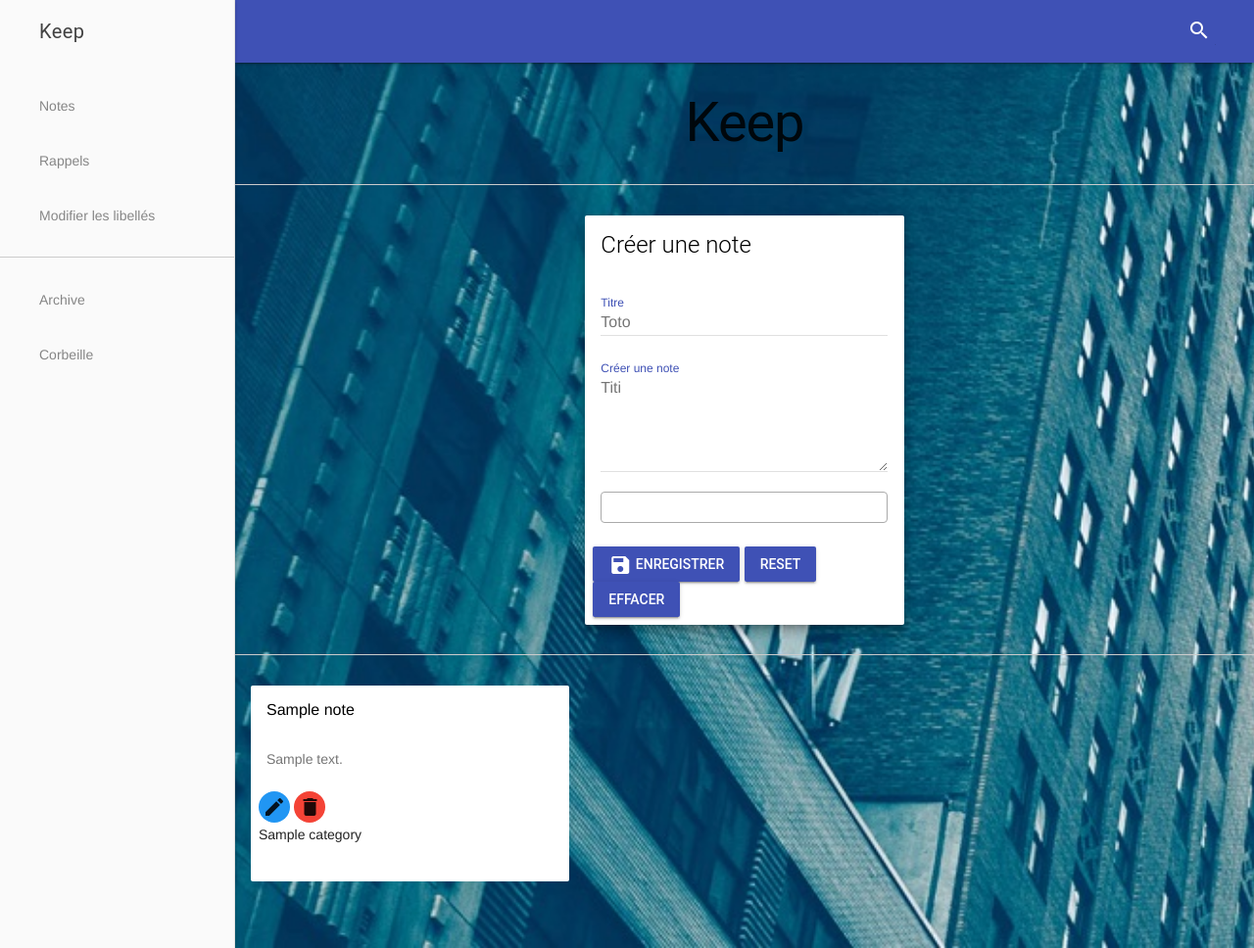
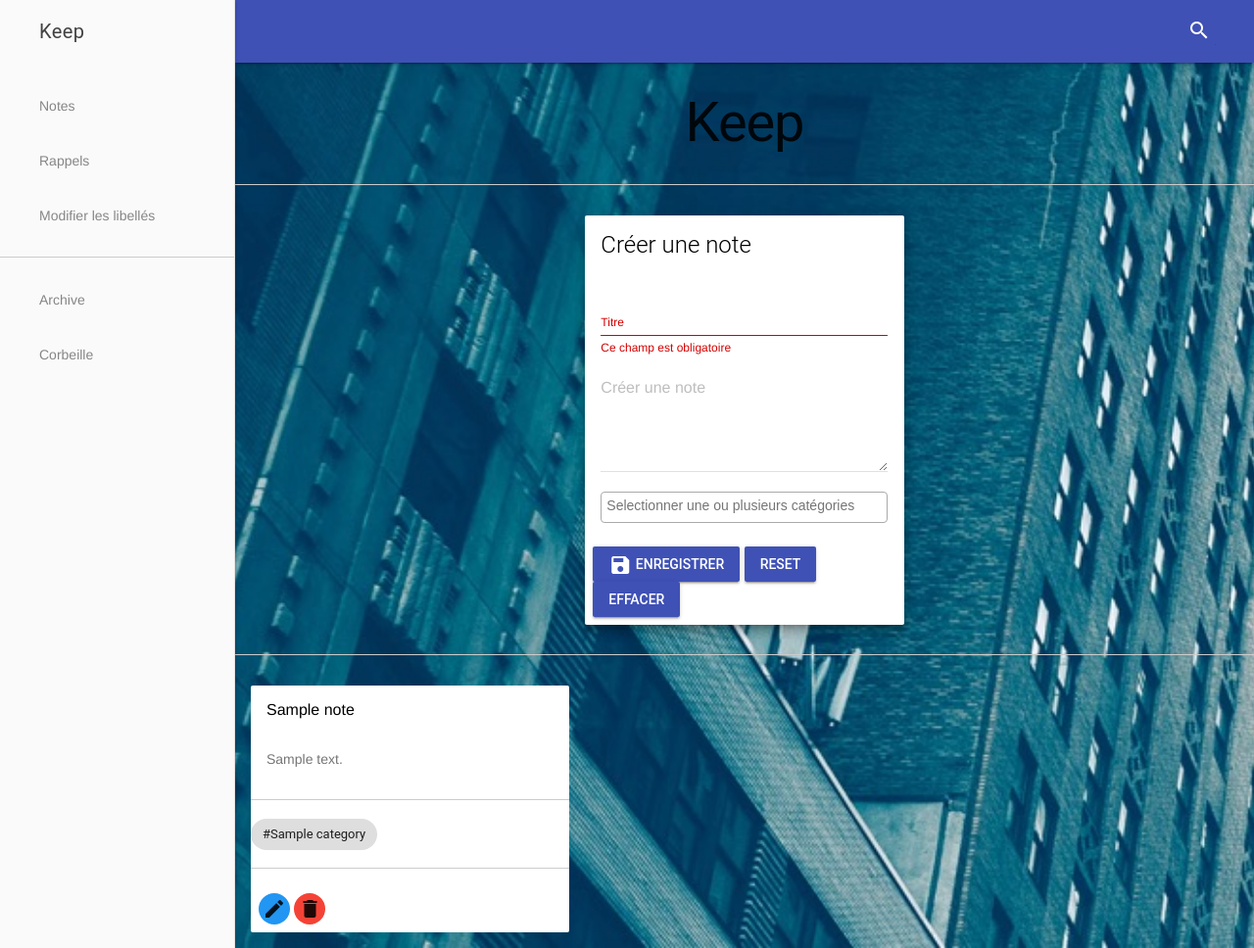
Before and after one commit to Panzusha/Keep, a PHP site: page / in a window 1280 px wide. Shown: the whole page at 98% size. Run offline with PHP 8.4, Linux system fonts and the light colour scheme; tables that the repository leaves empty hold one stand-in row (values such as "Sample post").

Commit message:
ajout commentaires

```diff
--- a/api/database.php
+++ b/api/database.php
@@ -83,6 +83,17 @@
             'valeurId' => $noteid,
         ]);
     }
+
+    // modification d'une note
+    public function modifNote(int $note_id, string $note_title, string $note_descri)
+    {
+        $query = $this->getPDO()->prepare('UPDATE notes SET title = :title , description = :description WHERE id = :valeurId');
+        return $query->execute([
+            'valeurId' => $note_id,
+            'title' => $note_title,
+            'description' => $note_descri
+        ]);
+    }
 }
 
 
--- a/index.php
+++ b/index.php
@@ -66,7 +66,7 @@
                 <hr />
                 <div class="mdl-grid">
                     <div class="mdl-cell mdl-cell--4-col mdl-cell--4-col-tablet mdl-cell--4-col-phone mdl-cell--2-offset-tablet mdl-cell--4-offset-desktop">
-                        <!-- lie le formulaire au fichier api.php -->
+                        <!-- lie le formulaire au fichier api.php et ajoute une valeur a "faire" qui est l'élément clé de l api -->
                         <form action="api.php?faire=ajout" method="POST">
                             <div class="mdl-card mdl-shadow--8dp">
                                 <div class="mdl-card__title">
@@ -74,8 +74,8 @@
                                 </div>
                                 <?php // propriétés utilisées dans le formulaire plus bas
                                 // ternaire : si rempli = valeur de l'url sinon vide ou valeurs par défaut
-                                $recuperationTitreNote = isset($_GET['monSuperTitre']) ? $_GET['monSuperTitre'] : 'Toto';
-                                $recuperationContenuNote = isset($_GET['contenuNote']) ? $_GET['contenuNote'] : 'Titi';
+                                $recuperationTitreNote = isset($_GET['monSuperTitre']) ? $_GET['monSuperTitre'] : '';
+                                $recuperationContenuNote = isset($_GET['contenuNote']) ? $_GET['contenuNote'] : '';
 
                                 if (isset($_GET['message'])) { // active le message défini dans ligne 23 api.php
                                 ?>
@@ -99,9 +99,9 @@
                                         <!-- utilisation select2 (amélioration Jquery du select) -->
                                         <select class="select2 full" multiple name="categories[]">
                                             <?php
-                                            foreach($categories as $categorie) : // itération dans la table catégories
+                                            foreach ($categories as $categorie) : // itération dans la table catégories
                                             ?>
-                                            <option value="<?= $categorie['id'] ?>"><?= $categorie['label'] ?></option>
+                                                <option value="<?= $categorie['id'] ?>"><?= $categorie['label'] ?></option>
                                             <?php
                                             endforeach;
                                             ?>
@@ -116,6 +116,7 @@
                                     <button type="reset" class="mdl-button mdl-js-button mdl-button--raised mdl-button--colored">
                                         Reset
                                     </button>
+                                    <!-- Efface les champs avec une fonction de keep.js -->
                                     <button type="button" onclick="Keep.emptyFormAdd();" class="mdl-button mdl-js-button mdl-button--raised mdl-button--colored">
                                         Effacer
                                     </button>
@@ -135,20 +136,34 @@
                                     <?= $note['title'] ?>
                                 </div>
                                 <div class="mdl-card__supporting-text">
-                                    <?= $note['description'] ?>
+                                    <?php
+                                    /*
+                                    nl2br transform les \n d'un texte en <br />
+                                    https://www.php.net/manual/fr/function.nl2br.php
+                                    */
+                                    ?>
+                                    <?= nl2br($note['description']) ?>
                                 </div>
+                                <hr />
+                                <div>
+                                    <?php // itération dans la table pivot pour avoir les catégories des notes
+                                    $categoriesByNotes = $database->getCategoriesByNotes($note['id']);
+                                    foreach ($categoriesByNotes as $item) { ?>
+                                        <span class="mdl-chip" style="width: auto;">
+                                            <span class="mdl-chip__text">#<?= $item['label'] ?></span>
+                                        </span>
+                                    <?php } ?>
+                                </div>
+                                <hr />
                                 <div class="mdl-card__actions">
-                                    <button class="mdl-button mdl-js-button mdl-button--icon mdl-color--blue">
+                                    <!-- paramètres de la fonction modifier (id titre description et regex sur description pour gérer les sauts de ligne) -->
+                                    <button onclick="Keep.setForm(<?= $note['id'] ?>,'<?= $note['title'] ?>','<?= str_replace(array("\r", "\n"), '', nl2br($note['description'])) ?>')" class="mdl-button mdl-js-button mdl-button--icon mdl-color--blue">
                                         <i class="material-icons">edit</i>
                                     </button>
+                                    <!-- fonction supprimer et son paramètre id pour cibler dynamiquement -->
                                     <button onclick="Keep.removeNote(<?= $note['id'] ?>);" class="mdl-button mdl-js-button mdl-button--icon mdl-color--red">
                                         <i class="material-icons">delete</i>
                                     </button>
-                                    <?php
-                                        $categoriesByNotes = $database->getCategoriesByNotes($note['id']);
-                                        foreach ($categoriesByNotes as $item) { ?>
-                                    <p><?= $item['label'] ?></p>
-                                        <?php } ?>
                                 </div>
                             </div>
                         </div>
@@ -159,18 +174,40 @@
             </div>
         </main>
     </div>
-    <!-- Fenêtre de dialogue améliorée par mdl, voir keep.js -->
+    <!-- Fenêtre de dialogue améliorée par mdl pour supprimer une note, voir keep.js -->
     <dialog class="mdl-dialog">
         <h3 class="mdl-dialog__title">Confirmez-vous la suppression ?</h3>
         <div class="mdl-dialog__content">
             <p>Voulez-vous vraiment supprimer cette note ?</p>
         </div>
         <div class="mdl-dialog__actions">
-            <a href="#" type="button" class="mdl-button confirm"></a>
+            <a href="" type="button" class="mdl-button confirm"></a>
             <button type="button" class="mdl-button close">Annuler</button>
         </div>
     </dialog>
-
+    <!-- Fenêtre de dialogue améliorée par mdl pour modifier une note, voir keep.js -->
+    <dialog class="mdl-dialog" id="modifDialog">
+        <!-- lie le formulaire au fichier api.php et ajoute une valeur a "faire" qui est l'élément clé de l api -->
+        <form id="updateForm" action="api.php?faire=modifier&id=?" method="POST">
+            <h3 class="mdl-dialog__title">Modification d'une note</h3>
+            <div class="mdl-dialog__content">
+                <div class="mdl-textfield mdl-js-textfield mdl-textfield--floating-label">
+                    <!-- for lié a l'id / name utilisé dans keep.js et api.php pour cibler l'élément -->
+                    <input class="mdl-textfield__input" type="text" id="modificationTitreNote" name="modificationTitreNote"/>
+                    <label class="mdl-textfield__label" for="modificationTitreNote">Titre de la note</label>
+                    <span class="mdl-textfield__error">Ce champ est obligatoire</span>
+                </div>
+                <div class="mdl-textfield mdl-js-textfield mdl-textfield--floating-label">
+                    <textarea class="mdl-textfield__input" type="text" rows="5" id="modificationDescriptionNote" name="modificationDescriptionNote"></textarea>
+                    <label class="mdl-textfield__label" for="modificationDescriptionNote">Description Note</label>
+                </div>
+            </div>
+            <div class="mdl-dialog__actions">
+                <button type="submit" id="boutonMAJ" class="mdl-button mdl-button--raised">Mettre à jour</button>
+                <button type="button" class="mdl-button close">Annuler</button>
+            </div>
+        </form>
+    </dialog>
 </body>
 
 </html>
--- a/public/js/keep.js
+++ b/public/js/keep.js
@@ -1,7 +1,9 @@
 let Keep = {};
-Keep.init = ()=>{  // dépendance select2
-    $(document).ready(function() {
-        $('.select2').select2();
+Keep.init = () => {  // dépendance select2 pour le choix des catégories lors de la création d'une note
+    $(document).ready(function () {
+        $('.select2').select2({
+            placeholder: "Selectionner une ou plusieurs catégories"
+        });
     });
 }
 
@@ -25,11 +27,43 @@
     dialog.querySelector('.close').addEventListener('click', function () {
         dialog.close();
     });
-    let url = "api.php?faire=delete&note_id="+id;
+    let url = "api.php?faire=delete&note_id=" + id;
     // bouton ok
     //dialog.querySelector('.confirm').setAttribute('href', url);   autre façon de faire
-    dialog.querySelector('.confirm').textContent = 'Oui, je confirme {'+id+'}';
-    dialog.querySelector('.confirm').addEventListener('click', ()=>{
+    dialog.querySelector('.confirm').textContent = 'Oui, je confirme {' + id + '}';
+    dialog.querySelector('.confirm').addEventListener('click', () => {
         window.location.href = url;
     })
 }
+
+Keep.setForm = (id, title, description) => {
+    // Fais apparaitre le dialogue pour modifier une note
+    document.getElementById('modificationTitreNote').value = title;
+    // Utilise la fonction br2nl sur description , voir ligne 63
+    document.getElementById('modificationDescriptionNote').value = br2nl(description);
+
+    // Modifier une note
+    const dialog = document.getElementById('modifDialog');
+    if (!dialog.showModal) {
+        dialogPolyfill.registerDialog(dialog);
+    }
+    dialog.showModal();
+    // bouton annuler
+    dialog.querySelector('.close').addEventListener('click', function () {
+        dialog.close();
+    });
+
+    let url = "api.php?faire=modifier&note_id=" + id;
+    let button = document.getElementById("boutonMAJ");
+    // Modifie l'action du formulaire pour avoir une ID dynamique de la note a modifier
+    let formDynamic = document.getElementById('updateForm');
+    formDynamic.setAttribute("action", url);
+}
+
+function br2nl(str) {
+    /*
+    Change un text en <br /> et <br> et <br > et <br/> via \n
+    */
+    var regex = /<br\s*[\/]?>/gi;
+    return str.replace(regex, "\n");
+}
```
Also changed, not shown: api.php (+18 -5 lines).
